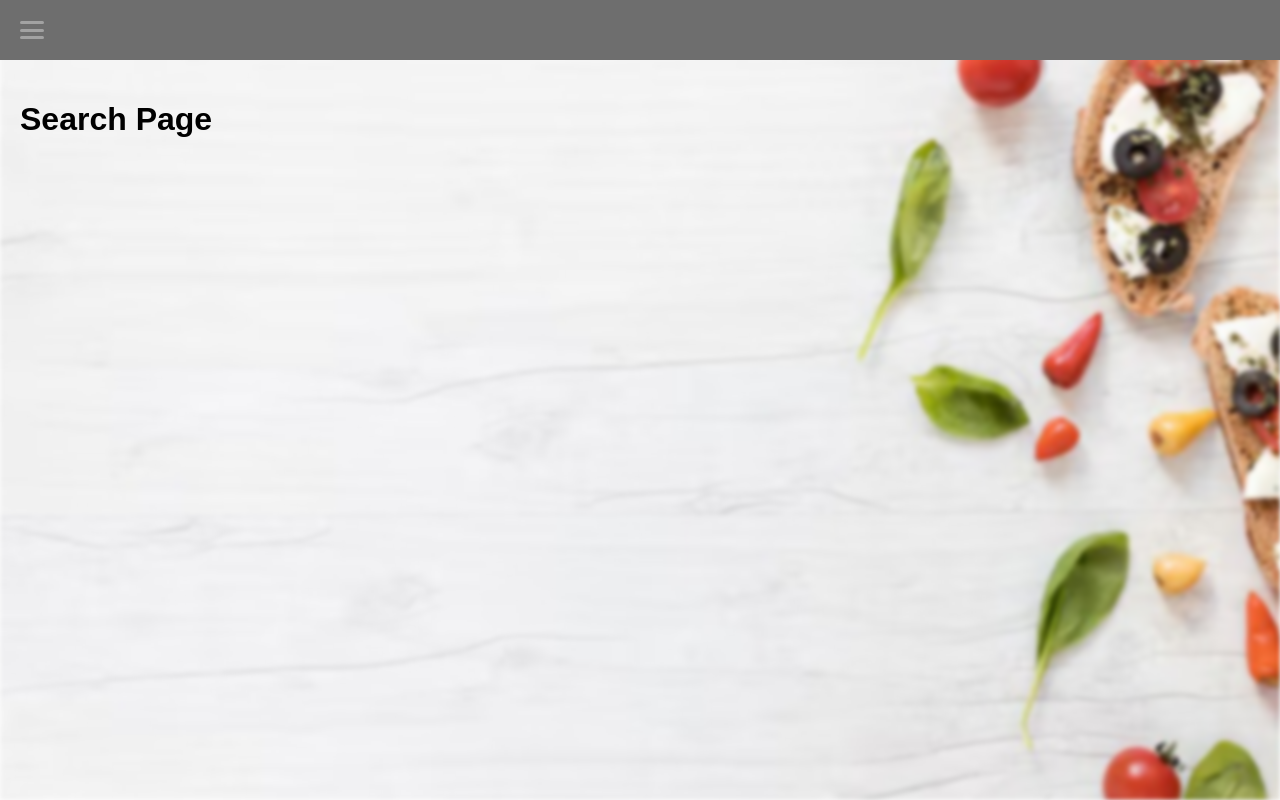
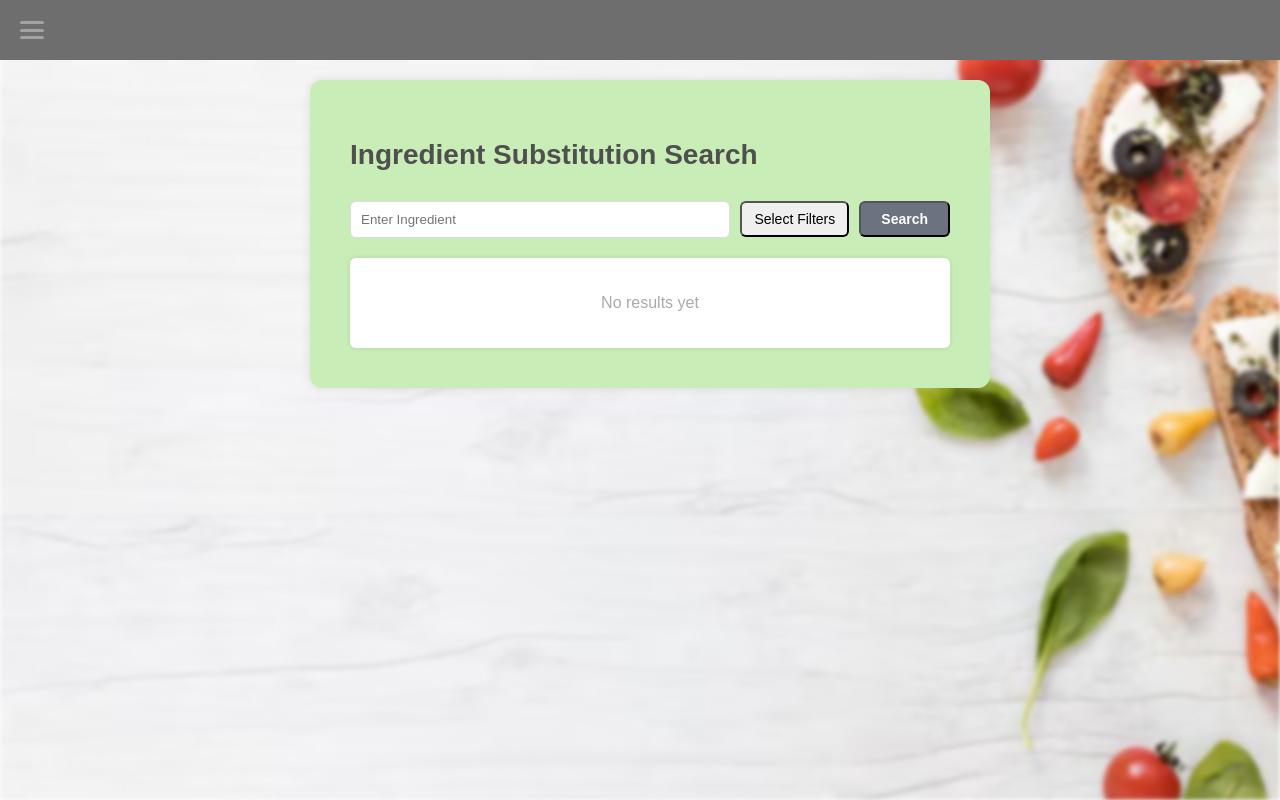
Before and after one commit to falahhilal/Ingredient-Substitutor, a Next.js app in the folder frontend/: page /dashboard/search in a window 1280 px wide. Built offline with nearby package versions, Linux system fonts and the light colour scheme.

Commit message:
search page

```diff
--- a/frontend/src/app/dashboard/search/page.tsx
+++ b/frontend/src/app/dashboard/search/page.tsx
@@ -1,3 +1,165 @@
+'use client';
+
+import { useState } from 'react';
+import { Button } from "../../../components/ui/button";
+import { Input } from "../../../components/ui/input";
+import { Checkbox } from "../../../components/ui/checkbox";
+import { Popover, PopoverTrigger, PopoverContent } from "../../../components/ui/popover";
+
 export default function SearchPage() {
-    return <h1>Search Page</h1>;
-  }
+  const [searchQuery, setSearchQuery] = useState('');
+  const [filters, setFilters] = useState<string[]>([]);
+  const [results, setResults] = useState<string[]>([]);
+  const [popoverOpen, setPopoverOpen] = useState(false);
+
+  const filterOptions = [
+    { label: "Cost-based Alternatives", value: "costBased" },
+    { label: "Nutrient-based Alternatives", value: "nutrientBased" },
+    { label: "Allergen-free Alternatives", value: "allergenFree" },
+  ];
+
+  const handleFilterChange = (value: string) => {
+    setFilters((prevFilters) =>
+      prevFilters.includes(value)
+        ? prevFilters.filter((filter) => filter !== value)
+        : [...prevFilters, value]
+    );
+  };
+
+  const handleSearch = () => {
+    console.log('Searching for:', searchQuery);
+    console.log('With filters:', filters);
+
+    const dummyResults = [
+      {
+        original: "Sugar",
+        costBased: "Honey",
+        nutrientBased: "Stevia",
+        allergenFree: "Maple Syrup",
+      },
+      {
+        original: "Butter",
+        costBased: "Margarine",
+        nutrientBased: "Avocado Puree",
+        allergenFree: "Coconut Oil",
+      },
+      {
+        original: "Milk",
+        costBased: "Powdered Milk",
+        nutrientBased: "Almond Milk",
+        allergenFree: "Oat Milk",
+      },
+    ];
+
+    const matched = dummyResults.filter(item =>
+      item.original.toLowerCase().includes(searchQuery.toLowerCase())
+    );
+
+    const formattedResults = matched.map(item => {
+      let suggestion = item.original + " ➔ ";
+      const suggestions = [];
+      if (filters.includes("costBased")) suggestions.push(`Cost-based: ${item.costBased}`);
+      if (filters.includes("nutrientBased")) suggestions.push(`Nutrient-based: ${item.nutrientBased}`);
+      if (filters.includes("allergenFree")) suggestions.push(`Allergen-free: ${item.allergenFree}`);
+      return suggestion + suggestions.join(", ");
+    });
+
+    setResults(formattedResults);
+  };
+
+  return (
+    <div
+      style={{
+        maxWidth: '600px',
+        margin: '0 auto',
+        backgroundColor: '#c9edb6',
+        padding: '40px',
+        borderRadius: '12px',
+        boxShadow: '0 0 10px rgba(0,0,0,0.1)',
+        color: '#4f4f4f',
+      }}
+    >
+      <h1 style={{ fontSize: '28px', marginBottom: '30px' }}>Ingredient Substitution Search</h1>
+
+      <div style={{ display: 'flex', gap: '10px', marginBottom: '20px', alignItems: 'center' }}>
+        <Input
+          type="text"
+          placeholder="Enter Ingredient"
+          value={searchQuery}
+          onChange={(e) => setSearchQuery(e.target.value)}
+          style={{
+            flex: 1,
+            padding: '10px',
+            borderRadius: '6px',
+            border: '1px solid #ddd',
+          }}
+        />
+
+        <Popover>
+          <PopoverTrigger>
+            <Button
+              variant="outline"
+              onClick={() => setPopoverOpen(!popoverOpen)}
+              style={{
+                padding: '8px 12px',
+                fontSize: '14px',
+                borderRadius: '6px',
+                whiteSpace: 'nowrap',
+                height: '36px',
+              }}
+            >
+              Select Filters
+            </Button>
+          </PopoverTrigger>
+
+          {popoverOpen && (
+            <PopoverContent className="bg-white shadow-lg rounded-md p-4">
+              {filterOptions.map((option) => (
+                <label key={option.value} style={{ display: 'flex', alignItems: 'center', marginBottom: '8px' }}>
+                  <Checkbox
+                    checked={filters.includes(option.value)}
+                    onChange={() => handleFilterChange(option.value)}
+                    style={{ marginRight: '8px' }}
+                  />
+                  {option.label}
+                </label>
+              ))}
+            </PopoverContent>
+          )}
+        </Popover>
+
+        <Button
+          onClick={handleSearch}
+          style={{
+            padding: '8px 20px',
+            backgroundColor: '#6b7280', // grayish
+            color: '#fff',
+            borderRadius: '6px',
+            fontWeight: 'bold',
+            fontSize: '14px',
+            height: '36px',
+          }}
+        >
+          Search
+        </Button>
+      </div>
+
+      <div
+        style={{
+          backgroundColor: 'white',
+          padding: '20px',
+          borderRadius: '6px',
+          boxShadow: '0 0 5px rgba(0,0,0,0.1)',
+        }}
+      >
+        {results.length > 0 ? (
+          results.map((result, index) => (
+            <div key={index} style={{ color: '#4f4f4f', marginBottom: '10px' }}>{result}</div>
+          ))
+        ) : (
+          <p style={{ color: '#aaa', textAlign: 'center' }}>No results yet</p>
+        )}
+      </div>
+    </div>
+  );
+}
--- /dev/null
+++ b/frontend/src/components/ui/button.tsx
@@ -0,0 +1,18 @@
+import { cn } from "../../lib/utils";
+
+interface ButtonProps extends React.ButtonHTMLAttributes<HTMLButtonElement> {
+  variant?: "outline";
+}
+
+export function Button({ className, variant, ...props }: ButtonProps) {
+  return (
+    <button
+      className={cn(
+        "inline-flex items-center justify-center rounded-md text-sm font-medium transition-colors focus:outline-none focus:ring-2 focus:ring-ring focus:ring-offset-2 disabled:opacity-50 disabled:pointer-events-none px-4 py-2",
+        variant === "outline" ? "border-2 border-blue-600 text-blue-600 hover:bg-blue-100" : "bg-blue-600 text-white hover:bg-blue-700",
+        className
+      )}
+      {...props}
+    />
+  );
+}
--- /dev/null
+++ b/frontend/src/components/ui/checkbox.tsx
@@ -0,0 +1,17 @@
+// src/components/ui/checkbox.tsx
+import { cn } from "../../lib/utils";
+
+interface CheckboxProps extends React.InputHTMLAttributes<HTMLInputElement> {}
+
+export function Checkbox({ className, ...props }: CheckboxProps) {
+  return (
+    <input
+      type="checkbox"
+      className={cn(
+        "h-4 w-4 rounded border border-input bg-background shadow-sm focus-visible:ring-2 focus-visible:ring-ring focus-visible:ring-offset-2",
+        className
+      )}
+      {...props} // Passes all props (like onChange) down to the input element
+    />
+  );
+}
--- /dev/null
+++ b/frontend/src/components/ui/input.tsx
@@ -0,0 +1,15 @@
+import { cn } from "../../lib/utils";
+
+interface InputProps extends React.InputHTMLAttributes<HTMLInputElement> {}
+
+export function Input({ className, ...props }: InputProps) {
+  return (
+    <input
+      className={cn(
+        "flex h-10 w-full rounded-md border border-input bg-background px-3 py-2 text-sm shadow-sm placeholder:text-muted-foreground focus:outline-none focus:ring-2 focus:ring-ring focus:ring-offset-2",
+        className
+      )}
+      {...props}
+    />
+  );
+}
--- /dev/null
+++ b/frontend/src/components/ui/popover.tsx
@@ -0,0 +1,37 @@
+import * as React from "react";
+
+interface PopoverProps {
+  children: React.ReactNode;
+}
+
+export function Popover({ children }: PopoverProps) {
+  return (
+    <div className="relative">{children}</div>
+  );
+}
+
+interface PopoverTriggerProps {
+  children: React.ReactNode;
+  asChild?: boolean;
+}
+
+export function PopoverTrigger({ children }: PopoverTriggerProps) {
+  return (
+    <>
+      {children}
+    </>
+  );
+}
+
+interface PopoverContentProps {
+  children: React.ReactNode;
+  className?: string;
+}
+
+export function PopoverContent({ children, className }: PopoverContentProps) {
+  return (
+    <div className={`absolute z-10 mt-2 w-60 rounded-md border bg-white p-4 shadow-lg ${className}`}>
+      {children}
+    </div>
+  );
+}
--- /dev/null
+++ b/frontend/src/lib/utils.ts
@@ -0,0 +1,3 @@
+export function cn(...inputs: (string | undefined)[]) {
+    return inputs.filter(Boolean).join(' ');
+  }
```
Also changed, not shown: 2 other files (tests, documents, lock files or other folders).
